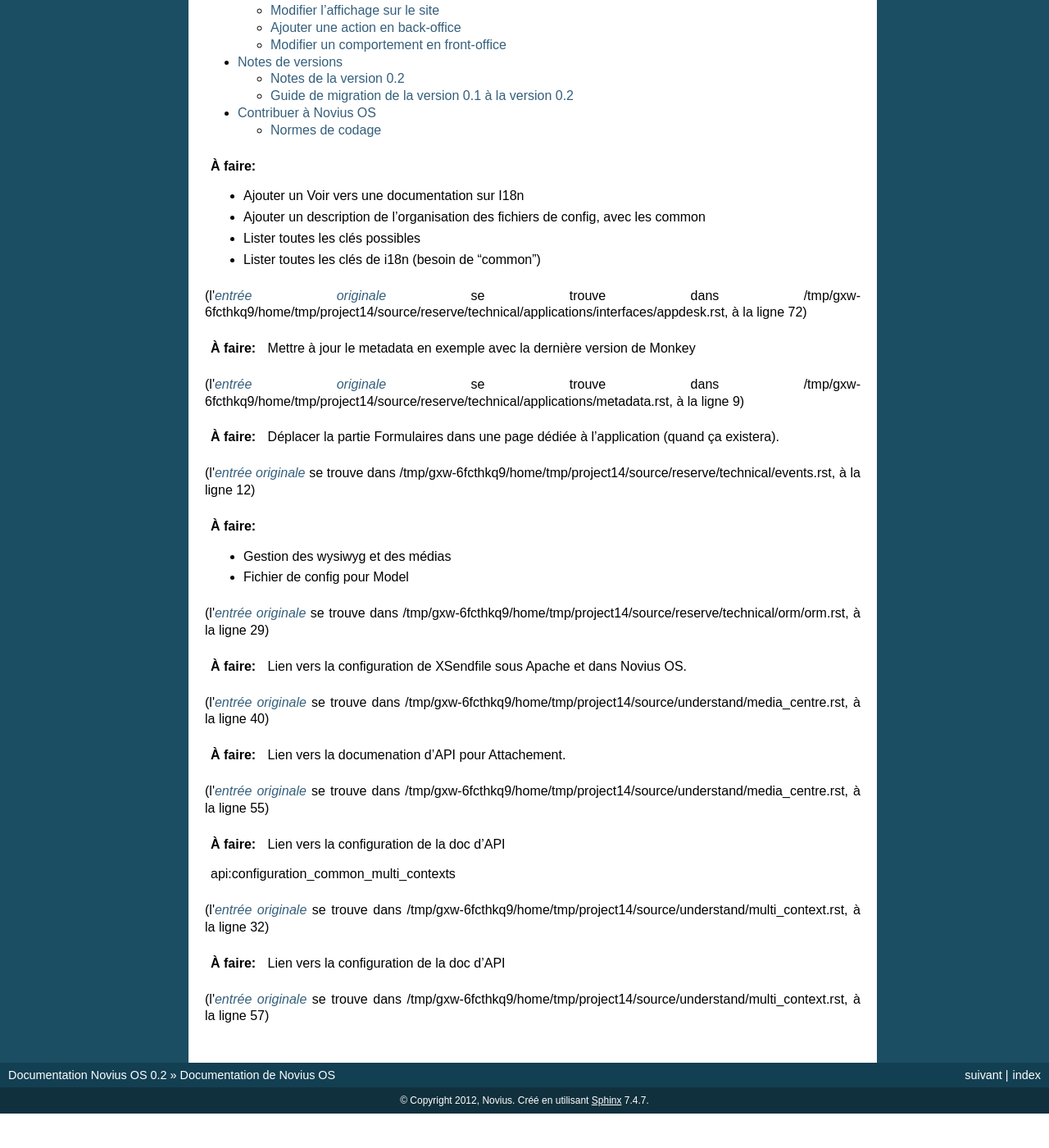
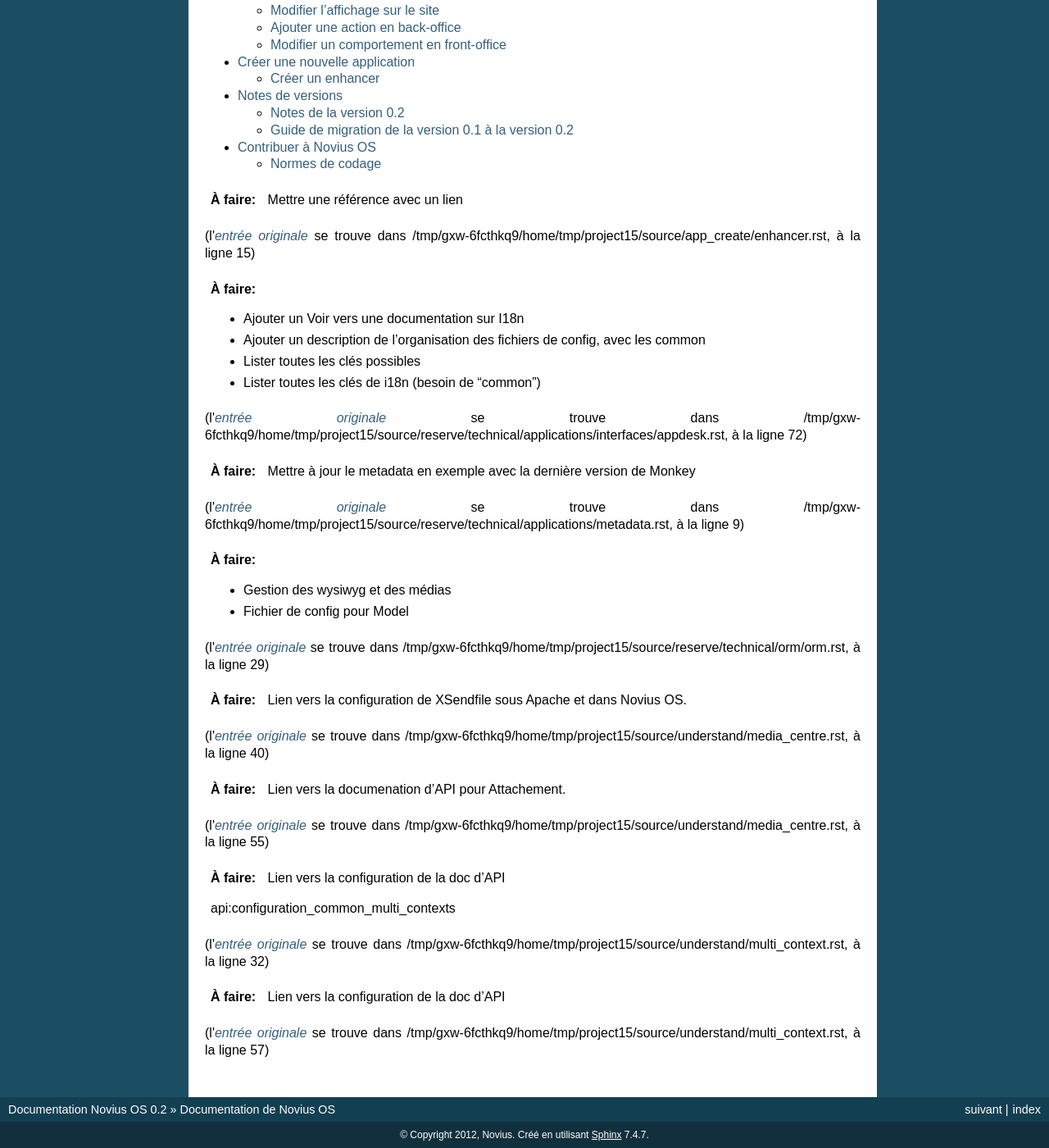
Before and after one commit to vrcAlbert/documentation-api, a Sphinx documentation site: the page built from source/index.rst, in a window 1280 px wide and 1400 px high, scrolled down 607 px. Shown: the whole window at 82% size. Built offline with Sphinx 7.4.7, drawn with Linux system fonts in a browser that asks for light colours; pages that are not in the unit, such as notebooks, are missing from menus; before the commit the page ends 1965 px from its top, so only the background shows below that; some of the changed lines change nothing that is shown.

Commit message:
Create an app: enhancers

```diff
--- /dev/null
+++ b/source/app_create/enhancer.rst
@@ -0,0 +1,307 @@
+Créer un enhancer
+#################
+
+
+
+1. Définition dans le fichier :file:`metadata`
+==============================================
+
+Les metadata d'un enhancer sont décrites dans la documentation d'API.
+
+.. seealso::
+    :ref:`api:metadata/enhancers`
+
+
+.. todo::
+
+    Mettre une référence avec un lien
+
+
+
+
+2. [Back-office] Créer un contrôleur pour l'enhancer
+====================================================
+
+Pour gérer la popup de configuration et la prévisualisation de l'enhancer, nous avons besoin d'un contrôleur.
+
+Créez donc le fichier :file:`mon_appli::classes/controller/admin/enhancer.ctrl.php` en étendant le ``Controller``
+adéquat.
+
+.. code-block:: php
+
+    <?php
+
+    namespace Mon\Appli;
+
+    class Controller_Admin_Enhancer extends \Nos\Controller_Admin_Enhancer
+    {
+
+    }
+
+Comme tous les contrôleurs de Novius OS, ajoutons lui un fichier de configuration
+:file:`mon_appli::config/controller/admin/enhancer.config.php`
+
+.. code-block:: php
+
+    <?php
+
+    return array(
+        // Vide pour l'instant, nous allons le remplir plus bas
+    );
+
+Popup de configuration
+----------------------
+
+L'affichage ou non d'une popup de configuration est conditionnée par la présence ou non de la clé ``dialog`` dans le
+fichier :file:`metadata.config.php`. Ajoutons cette information :
+
+.. code-block:: php
+
+    <?php
+
+    return array(
+        'enhancers' => array(
+            'mon_appli' => array(
+                'dialog' => array(
+                    'contentUrl' => 'admin/mon_appli/enhancer/popup',
+                    'ajax' => true,
+                ),
+            ),
+        ),
+    );
+
+Ici, la popup fera appel à la méthode ``action_popup()`` de la classe ``Mon\Appli\Controller_Admin_Enhancer``. Ce
+dernier est prévu pour fonctionner en Ajax.
+
+Comme pour toute modification du fichier :file:`metadata.config.php`, il faut aller appliquer les changements depuis le
+gestionnaire d'applications.
+
+Désormais, lorsqu'on ajoute notre enhancer dans un WYSIWYG, une popup s'affiche, mais il n'y a aucune option à
+configurer !
+
+Le contrôleur standard que nous avons étendu prévoit d'être configuré pour ajouter les options de l'enhancer. Rendez-vous
+dans le fichier de configuration :file:`mon_appli::config/controller/admin/enhancer.config.php` :
+
+.. code-block:: php
+   :emphasize-lines: 4-9
+
+    <?php
+
+    return array(
+        // Configuration de la popup
+        'popup' => array(
+            'layout' => array(
+                'view' => 'mon_appli::enhancer/popup',
+            ),
+        ),
+    );
+
+Ce fichier fait référence à la vue ``mon_appli::enhancer/popup`` qui n'existe pas, il qu'il faut donc créer. Cette
+dernière contiendra des champs de formulaire avec nos options configurables :
+
+.. code-block:: html+php
+
+    <h3>Options</h3>
+    <p>
+        <label for="item_per_page"><?= __('Item per page:') ?></label>
+        <input type="text" name="item_per_page" id="item_per_page" value="<?= \Arr::get($enhancer_args, 'item_per_page', 10) ?>" />
+    </p>
+
+L'ancienne configuration de l'enhancer est disponible dans la variable ``$enhancer_args`` (utile pour pré-remplir le
+formulaire en cas de modification des options de configuration et de réouverture de la popup).
+
+
+.. _app_create/enhancer/preview:
+
+Modifier la prévisualisation
+----------------------------
+
+.. image:: images/metadata_enhancer.png
+	:alt: L'enhancer « Formulaire »
+	:align: center
+
+La prévisualisation ajoutée dans le WYSIWYG est chargée en faisant appel à la valeur ``previewUrl`` configurée  dans le
+fichier :file:`metadata.config.php`.
+
+Généralement, vous ferez appel au même contrôleur que celui de la popup, mais en appelant la méthode ``action_preview()``
+au lieu de ``action_popup()``.
+
+La vue fournie par défaut utilise un icône, un titre (les valeurs par défaut reprennent l'icône 64*64 de
+l'application, ainsi que le titre de l'enhancer) et un ``layout`` (fichiers de vues additionnels appelés).
+
+:file:`mon_appli::config/controller/admin/enhancer.config.php` :
+
+.. code-block:: php
+   :emphasize-lines: 8-18
+
+    <?php
+
+    return array(
+        // Configuration de la popup
+        'popup' => array(
+            // Ce qu'on avait configuré plus tôt
+        ),
+        // Configuration de la prévisualisation
+        'preview' => array(
+            // Vue fournie par défaut
+            'view' => 'nos::admin/enhancer/preview',
+            'layout' => array(),
+            'params' => array(
+                // Optionnel, reprend le titre de l'enhancer par défaut
+                'title' => "Mon super enhancer",
+                // 'icon' reprend celui de l'application en taille 64*64
+            ),
+        ),
+    );
+
+
+.. _app_create/enhancer/front:
+
+3. [Front-office] Afficher votre contenu sur le site
+====================================================
+
+Une fois le WYSIWYG enregistré et la page publiée, l'enhancer va s'exprimer sur le site.
+
+Le contenu sera généré par le contrôleur configuré dans une des clés ``enhancer`` ou ``urlEnhancer`` du fichier
+:file:`metadata.config.php`
+
+
+Par exemple, l'application « Formulaires » a pour configuration ``noviusos_form/front/main`` ce qui fera appel à la méthode
+``action_main()`` du ``Controller_Front`` de l'application ``noviusos_form`` (qui correspond en fait au contrôleur
+``Nos\Form\Controller_Front``).
+
+Cette action prend en paramètre le tableau de configuration qui a été défini dans la popup de configuration (`$enhancer_args`).
+
+
+.. _app_create/enhancer/url:
+
+4. URL enhancers
+================
+
+Dans le cas d'un URL enhancer, ce dernier sera capable de gérer des URL.
+
+Lorsqu'on parle du billet de blog ``toto`` ou de la catégorie ``ski``, on fait en réalité référence au billet de blog
+dont le nom virtuel est ``toto`` et  à la catégorie dont le nom virtuel est ``ski``.
+
+Prenons un exemple : si votre URL enhancer a été ajouté sur la page :file:`mon/blog.html`, alors il sera en mesure de
+gérer des URL qui commencent par :file:`mon/blog/**.html`, comme :
+
+- :file:`mon/blog.html` (liste de tous les billets) ;
+- :file:`mon/blog/toto.html` (billet de blog ``toto``) ;
+- :file:`mon/blog/page/2.html` (2\ :sup:`e`\  page de la liste des billets) ;
+- ou encore :file:`mon/blog/category/ski.html` (liste des billets de la catégorie ``ski``).
+
+Comme précédemment, le contenu est généré par l'action ``main``, mais il est possible de récupérer l'URL étendue avec
+``$this->main_controller->getEnhancerUrl();``.
+
+Ensuite, le contrôleur peut générer du contenu différent en fonction de l'URL demandée. Voici un exemple (simplifié)
+tiré de l'application « Blog » :
+
+
+.. code-block:: php
+
+    <?php
+
+    namespace Nos\Blog;
+
+    class Controller_Front extends \Nos\Controller_Front_Application
+    {
+        public function action_main($enhancer_args = array())
+        {
+            // URL complète de la page == 'mon/blog/category/ski.html'
+            // => $enhancer_url == 'category/ski' (sans .html)
+            $enhancer_url = $this->main_controller->getEnhancerUrl();
+            $segments = explode('/', $enhancer_url);
+
+            if (empty($enhancer_url))
+            {
+                // URL 'mon/blog.html' (URL de la page sur laquelle a été ajouté l'enhancer)
+                // Affichage de la liste des billets (page 1)
+            }
+            else if (count($segments) == 1)
+            {
+                // URL 'mon/blog/toto.html'
+                // Affichage du billet de blog 'toto'
+            }
+            else if (count($segments) == 2)
+            {
+                if ($segments[0] == 'page')
+                {
+                    // URL 'mon/blog/page/2.html'
+                    $page = $segments[1];
+                    // Affichage de la page 2 de la liste des billets
+                }
+                else if ($segments[0] == 'category')
+                {
+                    // URL 'mon/blog/category/ski.html'
+                    $category = $segments[1];
+                    // Affichage de la liste des billets de la catégorie 'ski'
+                }
+            }
+
+            // L'URL demandé n'est pas gérée par cet enhancer (erreur 404 pour cet enhancer)
+            throw new \Nos\NotFoundException();
+        }
+    }
+
+
+.. _app_create/enhancers:
+
+Lorsque l'enhancer gère des URL pour certains modèles (ORM), c'est lui qui connait la procédure de génération des ces
+dernières. Pour ce faire, il faut alors implémenter une méthode statique ``get_url_model()`` qui va s'en occuper :
+
+.. code-block:: php
+   :emphasize-lines: 7-26
+
+    <?php
+
+    namespace Nos\Blog;
+
+    class Controller_Front extends \Nos\Controller_Front_Application
+    {
+        public static function get_url_model($item, $params = array())
+        {
+            $model = get_class($item);
+            $page = isset($params['page']) ? $params['page'] : 1;
+
+            switch ($model)
+            {
+                // URL pour un billet de blog particulier
+                case 'Nos\Blog\Model_Post' :
+                    return urlencode($item->virtual_name()).'.html';
+                    break;
+
+                // URL pour la liste des billets d'une catégorie (avec optionnellement une page)
+                case 'Nos\Blog\Model_Category' :
+                    return 'category/'.urlencode($item->virtual_name()).($page > 1 ? '/'.$page : '').'.html';
+                    break;
+            }
+
+            return false;
+        }
+    }
+
+Cette fonction est liée à la ``Behaviour_Urlenhancer`` et aux méthodes ``url()`` et ``urls()`` des modèles. Pour voir
+comment les configurer, il faut se référer à la documentationd d'API associée :
+
+.. seealso::
+
+    :ref:`api:php/behaviours/urlenhancer`
+
+
+Exemple :
+
+.. code-block:: php
+
+    <?php
+
+    // Sélection de la catégorie ayant pour ID 1
+    $category = Nos\Blog\Model_Category::find(1);
+
+    $url = $category->url(array('page' => 2));
+
+``$url`` aura pour valeur ``mon/blog/category/ski/2.html``. Si on décompose :
+
+- ``mon/blog`` : URL de la page sur laquelle est présent l'enhancer ;
+- ``ski`` : URL virtuelle de la catégorie ayant pour ID 1 ;
+- ``2`` : numéro de page demandée dans les paramètes.
--- /dev/null
+++ b/source/app_create/index.rst
@@ -0,0 +1,6 @@
+Créer une nouvelle application
+##############################
+
+.. toctree::
+
+	enhancer
--- a/source/index.rst
+++ b/source/index.rst
@@ -17,7 +17,8 @@
 
 	install/index
 	understand/index
-	extend/index
+	app_extend/index
+	app_create/index
 	release/index
 	contribute/index
 
--- a/source/reserve/technical/events.rst
+++ /dev/null
@@ -1,385 +0,0 @@
-Évènements
-##########
-
-.. contents::
-	:local:
-	:backlinks: top
-	:depth: 2
-
-
-.. only:: not_rtd
-
-	.. todo::
-
-		Déplacer la partie Formulaires dans une page dédiée à l'application (quand ça existera).
-
-Novius OS fournit un mécanisme d'évènements destiné à interagir avec le moteur.
-
-Il existe 2 types d'évènements :
-
-* Ceux qui servent à modifier une / des valeur(s) ;
-* Ceux qui notifient qu'une action s'est produite.
-
-
-.. code-block:: php
-
-	<?php
-
-	// Exemple d'évènement qui écoute une action
-	Event::register('event_name', function($value)
-	{
-	    // L'action 'event_name' s'est produite
-	});
-
-
-.. code-block:: php
-
-	<?php
-
-	// Exemple d'évènement qui modifie une valeur
-	Event::register_function('event_name', function(&$value)
-	{
-	    // $value peut être modifiée
-	});
-
-
-Configuration
-*************
-
-Les évènements concernant le chargement de fichiers de configuration sont très utilisés.
-
-.. _events_configuration:
-
-config|<path>
-=============
-
-Lancé lors du chargement d'un fichier de configuration.
-
-.. code-block:: php
-
-    <?php
-
-    // Écoute de l'évènement
-    Event::register_function('config|nos::controller/admin/page/page', function(&$config)
-    {
-        // ...
-    }
-    // Lancement de l'évènement
-    $config = Config::load('nos::controller/admin/page/page', true);
-
-
-Ceci fonctionne également avec des chemins absolus :
-
-.. code-block:: php
-
-    <?php
-
-    // Écoute de l'évènement
-    Event::register_function('config|/data/www/novius-os/local/config/test.php', function(&$config)
-    {
-        // ...
-    }
-    // Lancement de l'évènement (le fichier doit exister)
-    $config = Config::load('/data/www/novius-os/local/config/test.php', true);
-
-
-config|<group>
-==============
-
-Chargement d'un tableau de configuration.
-
-.. code-block:: php
-
-	<?php
-
-    // Écoute de l'évènement
-    Event::register_function('config|group', function(&$config)
-    {
-        // ...
-    }
-    // Lancement de l'évènement
-    Config::load(array(), 'group');
-
-
-
-Front-office
-************
-
-front.start
-===========
-
-Demande d'une page.
-
-Modification possible de l'URL.
-
-* ``&$url``
-
-
-.. code-block:: php
-
-	<?php
-
-    /**
-     * @param  string  $url  URL de la page courante (sans le nom de domaine et avec le .html)
-     */
-	Event::register_function('front.start', function($params)
-	{
-	    $url =& $params['url'];
-	    // ...
-	});
-
-
-front.parse_wysiwyg
-===================
-
-Post-traitement d'un Wysiwyg.
-
-Modification possible du contenu.
-
-
-.. code-block:: php
-
-	<?php
-
-    /**
-     * @param  string  $content  Contenu HTML du WYSIWYG, déjà traité par le moteur
-     */
-	Event::register_function('front.parse_wysiwyg', function(&content)
-	{
-	    // ...
-	});
-
-
-front.display
-=============
-
-Post-traitement du contenu HTML de la page.
-
-Modification possible du contenu.
-
-.. code-block:: php
-
-	<?php
-
-    /**
-     * @param  string  $content  Contenu HTML de la page à écrire dans le cache
-     */
-	Event::register_function('front.display', function(&content)
-	{
-	    // ...
-	});
-
-
-front.404NotFound
-=================
-
-La page demandée n'existe pas.
-
-Notification seulement.
-
-.. code-block:: php
-
-	<?php
-
-    /**
-     * @param  array  $args  Tableau contenant 'url'
-     */
-	Event::register_function('front.404NotFound', function($params)
-	{
-	    $url = $params['url'];
-	    // ...
-	});
-
-
-
-Emails
-******
-
-email.before_send
-=================
-
-Avant l'envoi d'un mail.
-
-.. code-block:: php
-
-    <?php
-
-    /**
-     * @param  object  $email  Instance de Email_Driver
-     */
-    Event::register_function('email.before_send', function($email)
-    {
-        // ...
-    }
-
-
-email.after_send
-================
-
-Après l'envoi d'un mail
-
-.. code-block:: php
-
-    <?php
-
-    /**
-     * @param  object  $email  Instance de Email_Driver
-     */
-    Event::register_function('email.after_send', function($email)
-    {
-        // ...
-    }
-
-
-Formulaires
-***********
-
-noviusos_form::rendering
-========================
-
-Cet évènement est lancé par l'enhancer avant d'afficher le formulaire.
-
-Il permet de modifier le ``layout`` et les ``fields``. Les variables ``item`` (instance de Model_Form) et ``enhancer_args`` (position des label, etc.) sont en lecture seule.
-
-.. code-block:: php
-
-    <?php
-
-    /**
-     * @param  array  $args  Tableau contenant 'fields', 'layout', 'form' et 'enhancer_args'
-     */
-    Event::register_function('noviusos_form::rendering', function(array &$args)
-    {
-        $fields =& $args['fields'];
-        $layout =& $args['layout'];
-        $form   =  $args['item']; // Instance of Nos\Form\Model_Form
-        $enhancer_args = $args['enhancer_args'];
-
-        // This is an exemple of what $layout contains
-        $layout = 'noviusos_form::foundation';
-
-        foreach ($fields as &$field) {
-
-            // This is an example of what $field contains
-            $field = array(
-                'label' => array(
-                    'callback' => array('Form', 'label'),
-                    'args' => array('Label:', 'technical_id', array(
-                        'for' => 'field_technical_id',
-                    )),
-                ),
-                'field' => array(
-                    'callback' => array('Form', 'input'),
-                    'args' => array('field_name', 'field_value', array(
-                        'id'          => 'field_technical_id',
-                        'class'       => 'field_technical_css',
-                        'title'       => 'Label:',
-                        'placeholder' => 'Label:',
-                        'required'    => 'required',
-                    )),
-                ),
-                'instructions' => array(
-                    'callback' => 'html_tag',
-                    'args' => array('p', array('class' => 'instructions'), 'Instructions for the user'),
-                ),
-                'new_row' => true,
-                'new_page' => true,
-                'width' => 4,
-                'item' => $item, // Instance of Nos\Form\Model_Field
-            );
-        }
-
-        // ...
-    }
-
-noviusos_form::rendering.<virtual_name>
-=======================================
-
-Même chose que ``noviusos_form::rendering``, mais n'est déclenché que pour le formulaire ayant le ``<virtual_name>`` spécifié.
-
-
-noviusos_form::data_validation
-==============================
-
-**Attention !** Cette fonction doit retourner un tableau avec les erreurs de validation détectées.
-
-.. code-block:: php
-
-    <?php
-
-    /**
-     * @params  array  $data  Les données reçues
-     * @params  Model  $form  Instance de Nos\Form\Model_Form
-     *
-     * @return  array  La liste des erreurs repérées
-     */
-    Event::register_function('noviusos_form::data_validation', function(&$data, $form) {
-
-        $errors = array();
-        // Ceci mettra tous les champs en erreur
-        foreach ($data as $name => $value) {
-            $errors[$name] = '{{label}}: ‘{{value}}’ non toléré.';
-        }
-        return $errors;
-    });
-
-Les messages d'erreurs retournés peuvent contenir les *placeholders* ``{{label}}`` et ``{{value}}`` (ils seront remplacés de manière adéquate).
-
-
-noviusos_form::data_validation.<virtual_name>
-=============================================
-
-Même chose que ``noviusos_form::data_validation``, mais n'est déclenché que pour le formulaire ayant le ``<virtual_name>`` spécifié.
-
-
-
-noviusos_form::before_submission
-================================
-
-.. code-block:: php
-
-    <?php
-
-    /**
-     * @param  array  $data           Les données reçues (à enregistrer en BDD)
-     * @param  Model  $form           Instance de Nos\Form\Model_Form
-     * @param  array  $enhancer_args  La configuration de l'enhancer
-     *
-     * @return  bool  false => la réponse ne sera pas enregistrée
-     */
-    Event::trigger_function('noviusos_form::before_submission', array(&$data, $form, $enhancer_args) {
-
-        // Modification possible de $data avant l'enregistrement en BDD.
-
-        // Si vous retournez 'false', la réponse ne sera pas enregistrée.
-        return false;
-    });
-
-
-noviusos_form::before_submission.<virtual_name>
-===============================================
-
-Même chose que ``noviusos_form::before_submission``, mais n'est déclenché que pour le formulaire ayant le ``<virtual_name>`` spécifié.
-
-
-noviusos_form::after_submission
-===============================
-
-.. code-block:: php
-
-    <?php
-
-    /**
-     * @param  Model  $answer         Instance de Nos\Form\Model_Answer
-     * @param  array  $enhancer_args  La configuration de l'enhancer
-     */
-    Event::trigger_function('noviusos_form::after_submission', array(&$answer, $enhancer_args) {
-
-        // ...
-    });
-
-
-noviusos_form::after_submission.<virtual_name>
-==============================================
-
-Même chose que ``noviusos_form::after_submission``, mais n'est déclenché que pour le formulaire ayant le ``<virtual_name>`` spécifié.
```
Also changed, not shown: source/app_create/images/metadata_enhancer.png (added), source/app_extend/add_action.rst (renamed from source/extend/add_action.rst), source/app_extend/add_field.rst (renamed from source/extend/add_field.rst), source/app_extend/change_appearance.rst (renamed from source/extend/change_appearance.rst), source/app_extend/extending.rst (renamed from source/extend/extending.rst), source/app_extend/front_event.rst (renamed from source/extend/front_event.rst), source/app_extend/images/blog_display_custom.png (renamed from source/extend/images/blog_display_custom.png), source/app_extend/images/blog_display_original.png (renamed from source/extend/images/blog_display_original.png), source/app_extend/images/blog_source_field.png (renamed from source/extend/images/blog_source_field.png), source/app_extend/images/targets_edit.png (renamed from source/extend/images/targets_edit.png), source/app_extend/images/targets_grid.png (renamed from source/extend/images/targets_grid.png), source/app_extend/index.rst (renamed from source/extend/index.rst).
